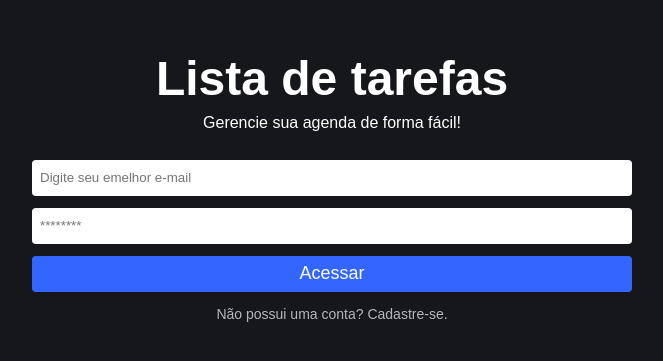
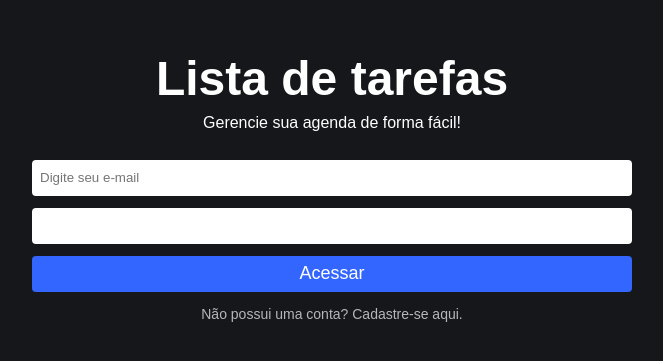
Before and after one commit to Olintho/task-list-app, a React (Create React App) app: page / in a window 1280 px wide. Shown: the part 207-568 px from the top of the page, without its empty margins (308-971 px from the left). Built offline with nearby package versions, Linux system fonts and the light colour scheme.

Commit message:
Adjusting details in title and login page

```diff
--- a/public/index.html
+++ b/public/index.html
@@ -10,34 +10,12 @@
       content="Web site created using create-react-app"
     />
     <link rel="apple-touch-icon" href="%PUBLIC_URL%/logo192.png" />
-    <!--
-      manifest.json provides metadata used when your web app is installed on a
-      user's mobile device or desktop. See https://developers.google.com/web/fundamentals/web-app-manifest/
-    -->
+
     <link rel="manifest" href="%PUBLIC_URL%/manifest.json" />
-    <!--
-      Notice the use of %PUBLIC_URL% in the tags above.
-      It will be replaced with the URL of the `public` folder during the build.
-      Only files inside the `public` folder can be referenced from the HTML.
-
-      Unlike "/favicon.ico" or "favicon.ico", "%PUBLIC_URL%/favicon.ico" will
-      work correctly both with client-side routing and a non-root public URL.
-      Learn how to configure a non-root public URL by running `npm run build`.
-    -->
-    <title>React App</title>
+    <title>Lista de tarefas</title>
   </head>
   <body>
     <noscript>You need to enable JavaScript to run this app.</noscript>
     <div id="root"></div>
-    <!--
-      This HTML file is a template.
-      If you open it directly in the browser, you will see an empty page.
-
-      You can add webfonts, meta tags, or analytics to this file.
-      The build step will place the bundled scripts into the <body> tag.
-
-      To begin the development, run `npm start` or `yarn start`.
-      To create a production bundle, use `npm run build` or `yarn build`.
-    -->
   </body>
 </html>
--- a/src/pages/Home/index.js
+++ b/src/pages/Home/index.js
@@ -43,14 +43,13 @@ export default function Home() {
             <input
                 autoComplete='false'
                 type="text"
-                placeholder="Digite seu emelhor e-mail"
+                placeholder="Digite seu e-mail"
                 value={email}
                 onChange={(e) => setEmail(e.target.value)}
             />
 
             <input
                 type="password"
-                placeholder="********"
                 value={password}
                 onChange={(e) => setPassword(e.target.value)}
             />
@@ -59,7 +58,7 @@ export default function Home() {
           </form>
 
           <Link to="/register" className="button-link">
-            Não possui uma conta? Cadastre-se.
+            Não possui uma conta? Cadastre-se aqui.
           </Link>
         </div>
     )
```
Also changed, not shown: 1 other file (tests, documents, lock files or other folders).
